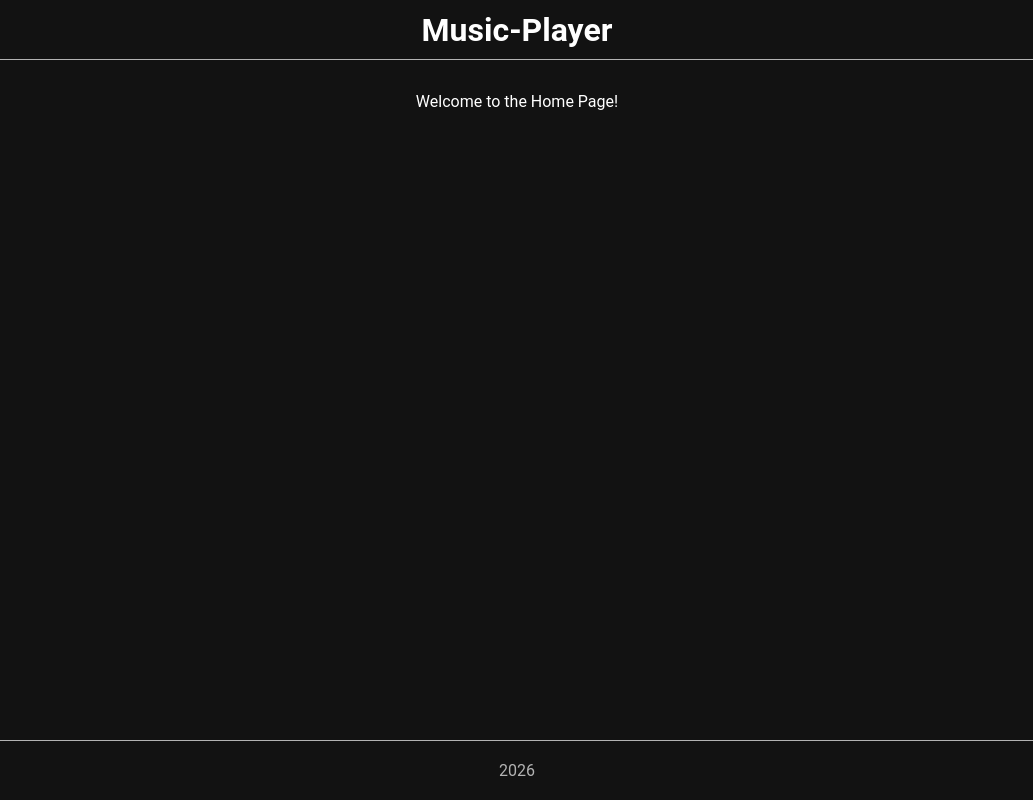
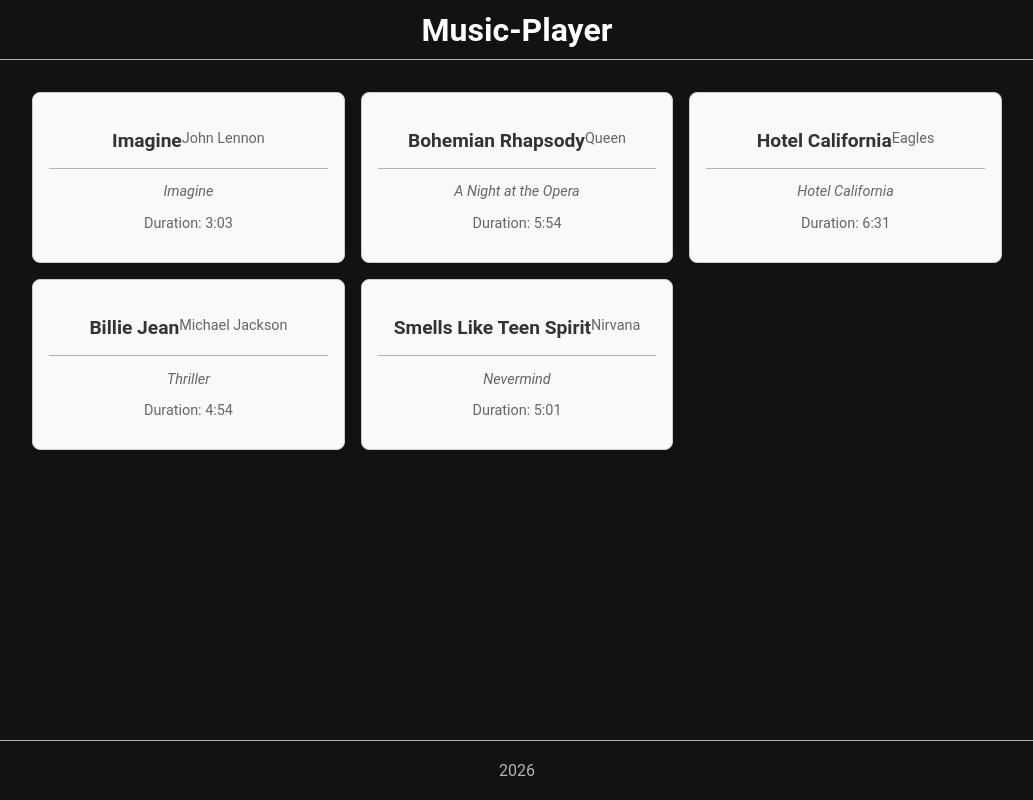
Before and after one commit to matetocoti/music-player, a React (Vite) app: page / in a window 1280 px wide. Shown: the whole page, without its empty margins (123-1156 px from the left). Built offline with nearby package versions, Linux system fonts and the light colour scheme.

Commit message:
feat: initial music catalog UI with song cards and mock data

```diff
--- a/src/components/MyGridContainer/MyGridContainer.css
+++ b/src/components/MyGridContainer/MyGridContainer.css
@@ -1,9 +1,13 @@
 .my-grid {
     display: grid;
-    grid-template-columns: repeat(auto-fit, minmax(200px, 1fr));
+    grid-template-columns: repeat(3, minmax(200px, 1fr));
     gap: 16px;
+    padding: 16px;
+    /* opcional: ajusta a altura automática das linhas */
+    grid-auto-rows: auto;
 }
-
-.my-grid:hover {
-    background-color: #f0f0f0;
+@media (max-width: 768px) {
+    .my-grid {
+        grid-template-columns: 1fr; /* Uma coluna em telas pequenas */
+    }
 }
--- a/src/components/SongBox/SongBox.css
+++ b/src/components/SongBox/SongBox.css
@@ -4,6 +4,7 @@
     padding: 16px;
     text-align: center;
     transition: box-shadow 0.3s ease;
+    background-color: #f9f9f9;
 }
 .song-box:hover {
     box-shadow: 0 4px 8px rgba(0, 0, 0, 0.2);
@@ -13,6 +14,7 @@
     border-radius: 4px;
 }
 .song-box h3 {
+    color: #333;
     margin: 12px 0 8px 0;
     font-size: 1.2em;
 }
@@ -20,3 +22,7 @@
     color: #666;
     font-size: 0.9em;
 }
+
+
+
+/* File: src/components/SongBox/SongBox.css */
--- a/src/pages/Home/index.tsx
+++ b/src/pages/Home/index.tsx
@@ -1,6 +1,10 @@
 import {type ReactNode ,memo} from "react";
 import Header from "../../components/Header";
 import Footer from "../../components/Footer";
+import MyGridContainer from "../../components/MyGridContainer";
+import SongBox from "../../components/SongBox";
+
+import songsDB from "../../data/songs.mock";
 
 interface HomeProps {
   headerTitle?: string;
@@ -13,7 +17,11 @@
     <div className={className}>
       <Header title={headerTitle} />
       <main>
-        <p>Welcome to the Home Page!</p>
+        <MyGridContainer>
+          {songsDB.map((song) => (
+            <SongBox key={song.id} song={song} />
+          ))}
+        </MyGridContainer>
       </main>
       <Footer textContent={footerText} />
     </div>
```
